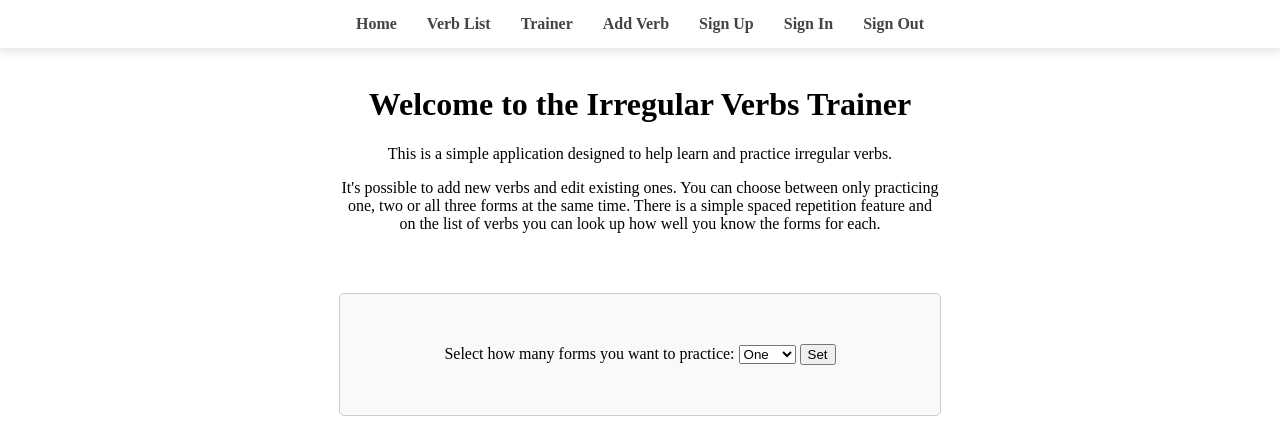
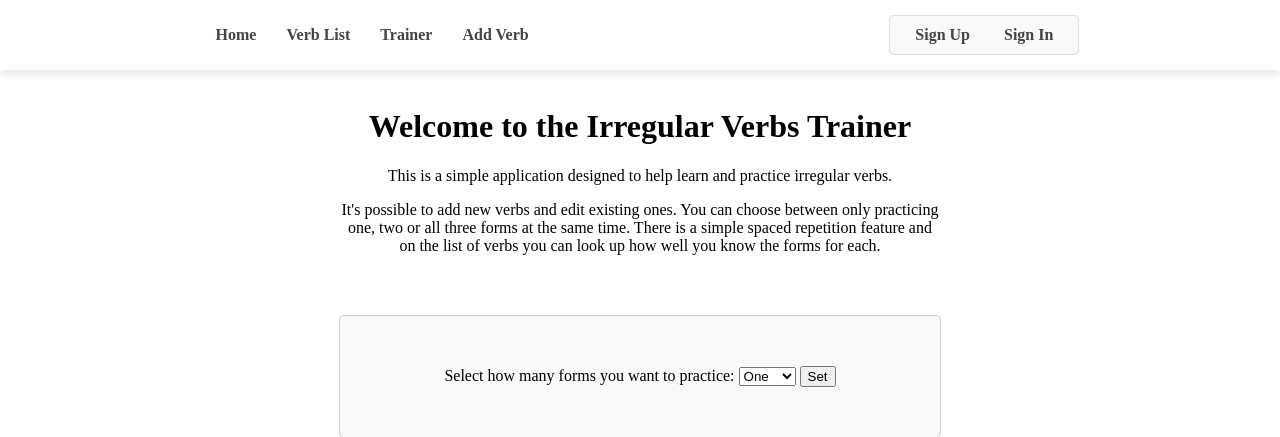
Before and after one commit to AlenKir/irrVerbsDj, a Django app: page / in a window 1280 px wide. Shown: the top 437 px of the page. Run offline with Django 5.2, Linux system fonts and the light colour scheme.

Commit message:
hide irrelevant nav elements, auth, fixes #18

```diff
--- a/verbtrainer/static/verbtrainer/css/styles.css
+++ b/verbtrainer/static/verbtrainer/css/styles.css
@@ -78,3 +78,11 @@ ol li a:hover {
 ol li span {
   font-weight: bold;
 }
+
+.auth-pages {
+    padding: 10px;
+    margin-left: 30%;
+    background: #f9f9f9;
+    border: 1px solid #ddd;
+    border-radius: 5px;
+}
--- a/verbtrainer/templates/base.html
+++ b/verbtrainer/templates/base.html
@@ -16,9 +16,14 @@
             <a href="{% url 'verbapp:verb_list' %}">Verb List</a>
             <a href="{% url 'verbapp:trainer' %}">Trainer</a>
             <a href="{% url 'verbapp:verb_add' %}">Add Verb</a>
-            <a href="{% url 'accounts:register' %}">Sign Up</a>
-            <a href="{% url 'accounts:login' %}">Sign In</a>
-            <a href="{% url 'accounts:logout' %}">Sign Out</a>
+            <div class="auth-pages">
+                {% if user.is_authenticated %}
+                    <a href="{% url 'accounts:logout' %}">Sign Out</a>
+                {% else %}
+                    <a href="{% url 'accounts:register' %}">Sign Up</a>
+                    <a href="{% url 'accounts:login' %}">Sign In</a>
+                {% endif %}
+            </div>
         </div>
     </header>
 
```
